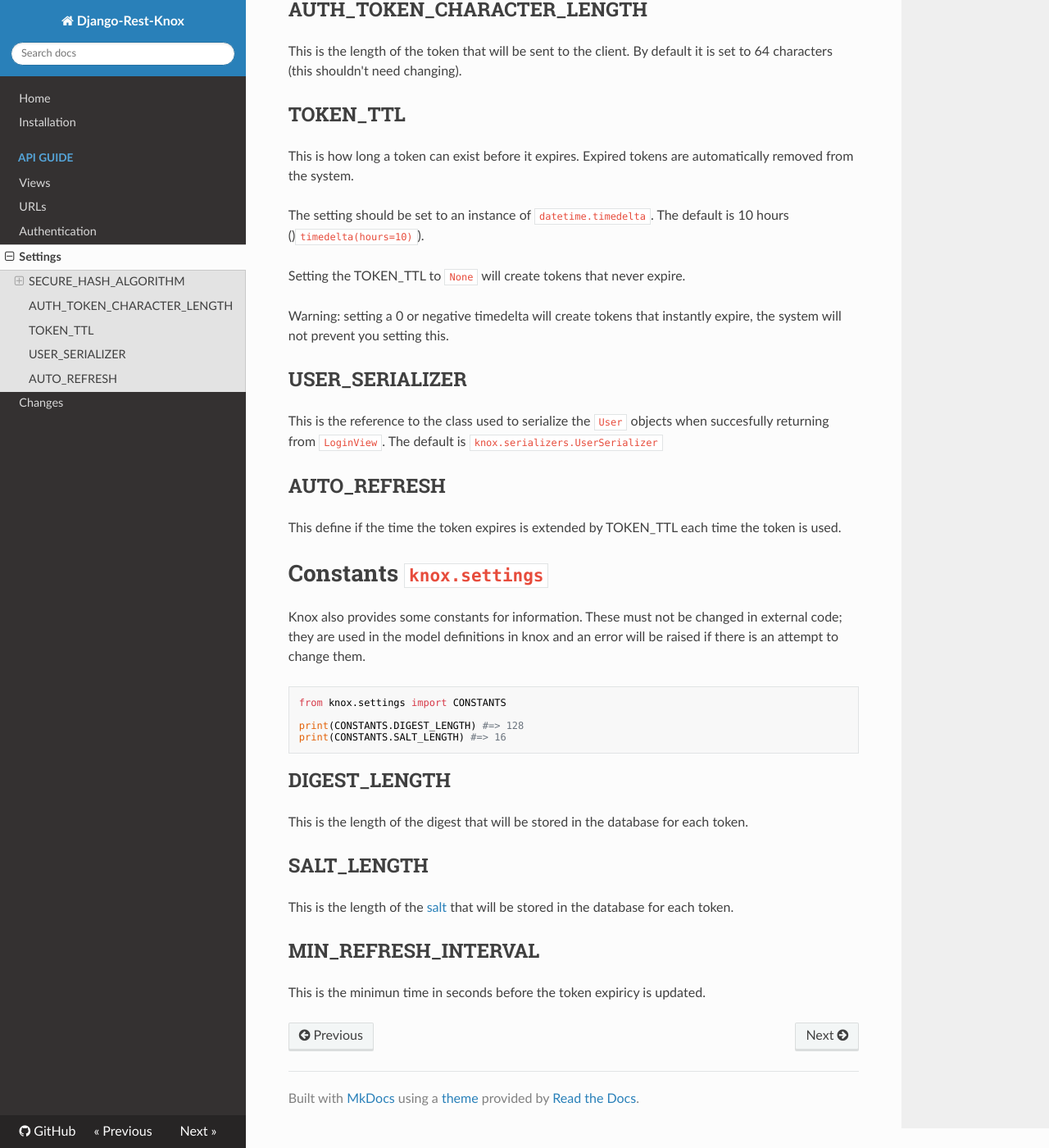
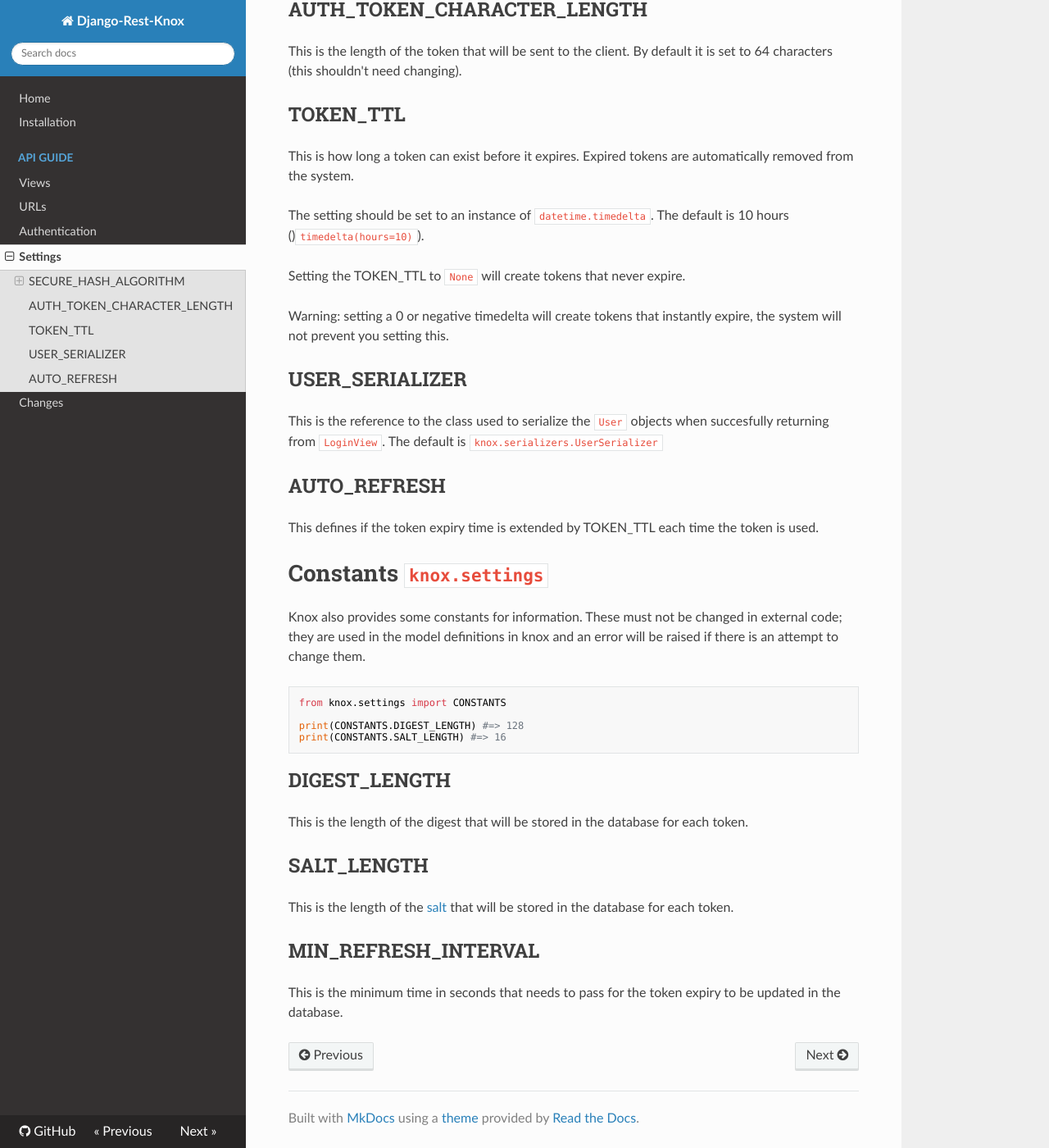
Before and after one commit to jazzband/django-rest-knox, an MkDocs documentation site: the page built from docs/settings.md, in a window 1280 px wide and 1400 px high, scrolled down 976 px. Shown: the whole window at 82% size. Built offline with MkDocs 1.6.1, drawn with Linux system fonts in a browser that asks for light colours; nearby versions of some CDN libraries; old or Windows-style settings are respelled for this version of MkDocs.

Commit message:
fix some typos and enhance doc strings; add EOL

```diff
--- a/docs/settings.md
+++ b/docs/settings.md
@@ -59,8 +59,8 @@
 succesfully returning from `LoginView`. The default is `knox.serializers.UserSerializer`
 
 ## AUTO_REFRESH
-This define if the time the token expires is extended by TOKEN_TTL each time the
-token is used.
+This defines if the token expiry time is extended by TOKEN_TTL each time the token
+is used.
 
 # Constants `knox.settings`
 Knox also provides some constants for information. These must not be changed in
@@ -81,6 +81,7 @@
 This is the length of the [salt][salt] that will be stored in the database for each token.
 
 ## MIN_REFRESH_INTERVAL
-This is the minimun time in seconds before the token expiricy is updated.
+This is the minimum time in seconds that needs to pass for the token expiry to be updated
+in the database.
 
 [salt]: https://en.wikipedia.org/wiki/Salt_(cryptography)
```
Also changed, not shown: 1 other file.
